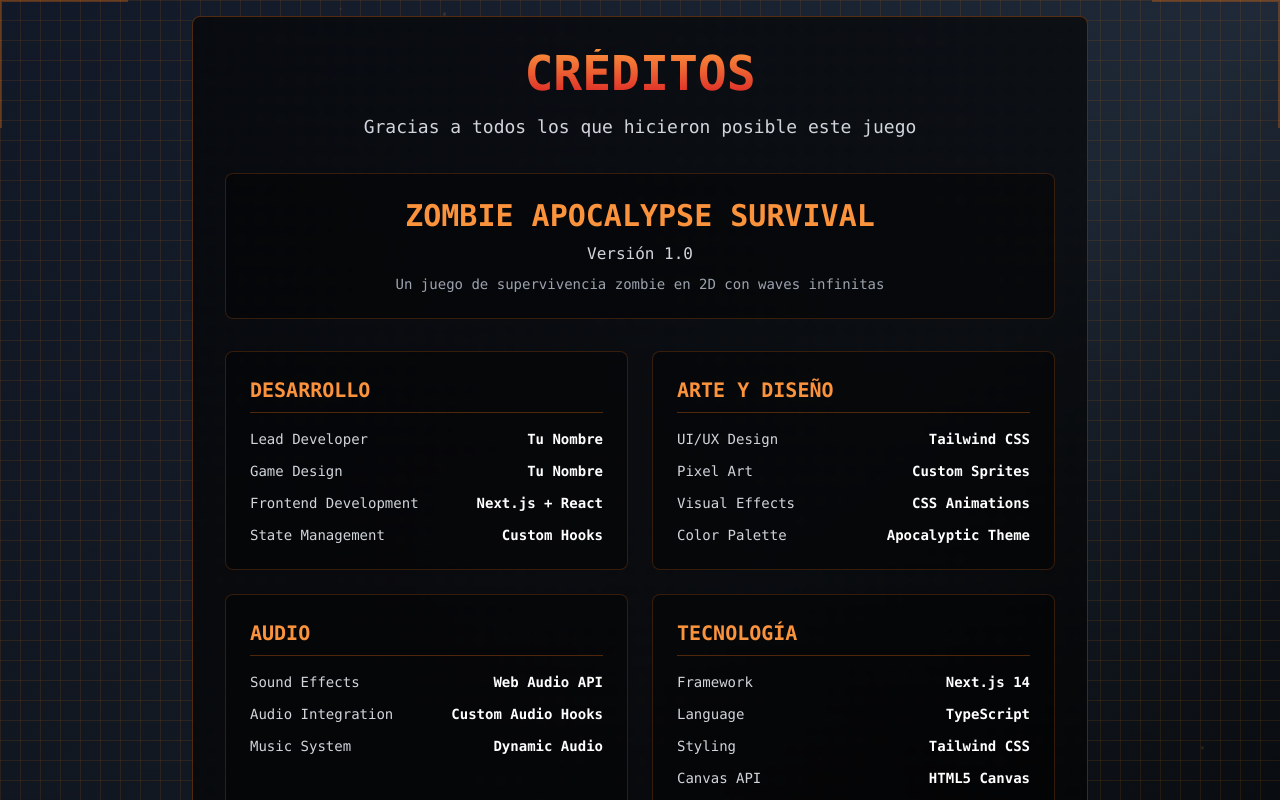
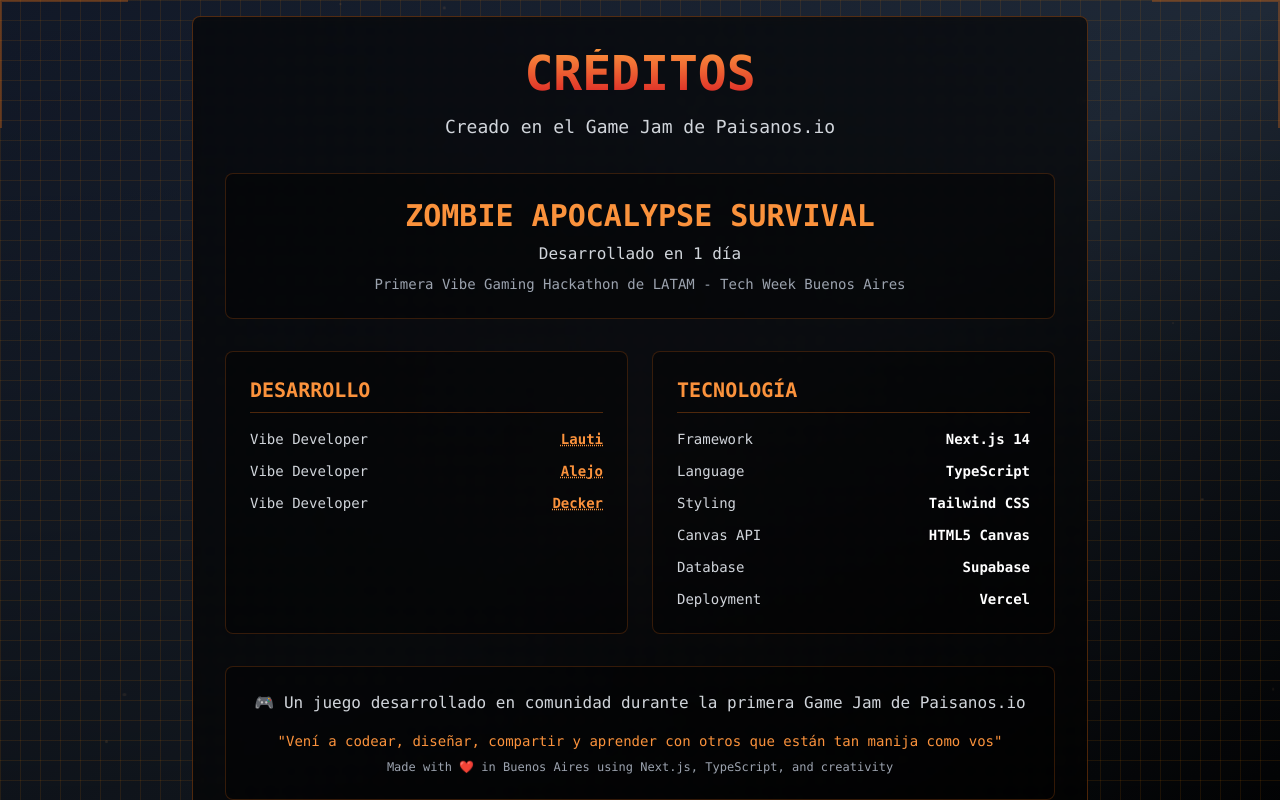
Before and after one commit to decker-dev/wizard-game-react, a Next.js app: page /credits in a window 1280 px wide. Shown: the top 800 px of the page. Built offline with nearby package versions, Linux system fonts and the light colour scheme.

Commit message:
refactor: Update CreditsPage to reflect new contributors and enhance presentation. Replace placeholder names with actual developers, add links to their profiles, and revise footer messages for clarity and community focus.

```diff
--- a/app/credits/page.tsx
+++ b/app/credits/page.tsx
@@ -9,27 +9,9 @@ export default function CreditsPage() {
     {
       category: "DESARROLLO",
       items: [
-        { role: "Lead Developer", name: "Tu Nombre" },
-        { role: "Game Design", name: "Tu Nombre" },
-        { role: "Frontend Development", name: "Next.js + React" },
-        { role: "State Management", name: "Custom Hooks" }
-      ]
-    },
-    {
-      category: "ARTE Y DISEÑO",
-      items: [
-        { role: "UI/UX Design", name: "Tailwind CSS" },
-        { role: "Pixel Art", name: "Custom Sprites" },
-        { role: "Visual Effects", name: "CSS Animations" },
-        { role: "Color Palette", name: "Apocalyptic Theme" }
-      ]
-    },
-    {
-      category: "AUDIO",
-      items: [
-        { role: "Sound Effects", name: "Web Audio API" },
-        { role: "Audio Integration", name: "Custom Audio Hooks" },
-        { role: "Music System", name: "Dynamic Audio" }
+        { role: "Vibe Developer", name: "Lauti", link: "https://x.com/lautidev_" },
+        { role: "Vibe Developer", name: "Alejo", link: "https://x.com/alejorrojass" },
+        { role: "Vibe Developer", name: "Decker", link: "https://x.com/0xDecker" },
       ]
     },
     {
@@ -43,15 +25,6 @@ export default function CreditsPage() {
         { role: "Deployment", name: "Vercel" }
       ]
     },
-    {
-      category: "AGRADECIMIENTOS ESPECIALES",
-      items: [
-        { role: "Inspiración", name: "Juegos clásicos de zombies" },
-        { role: "Community", name: "React & Next.js Community" },
-        { role: "Testing", name: "Beta Testers" },
-        { role: "Feedback", name: "Game Jam Participants" }
-      ]
-    }
   ]
 
   return (
@@ -76,7 +49,7 @@ export default function CreditsPage() {
               CRÉDITOS
             </h1>
             <p className="text-gray-300 font-mono text-lg">
-              Gracias a todos los que hicieron posible este juego
+              Creado en el Game Jam de Paisanos.io
             </p>
           </div>
 
@@ -85,14 +58,14 @@ export default function CreditsPage() {
             <h2 className="text-3xl font-bold text-orange-400 font-mono mb-2">
               ZOMBIE APOCALYPSE SURVIVAL
             </h2>
-            <p className="text-gray-300 font-mono mb-2">Versión 1.0</p>
+            <p className="text-gray-300 font-mono mb-2">Desarrollado en 1 día</p>
             <p className="text-gray-400 font-mono text-sm">
-              Un juego de supervivencia zombie en 2D con waves infinitas
+              Primera Vibe Gaming Hackathon de LATAM - Tech Week Buenos Aires
             </p>
           </div>
 
           {/* Credits Sections */}
-          <div className="grid gap-6 md:grid-cols-2">
+          <div className="grid gap-6 md:grid-cols-2 lg:grid-cols-2">
             {credits.map((section, sectionIndex) => (
               <div
                 key={section.category}
@@ -108,9 +81,20 @@ export default function CreditsPage() {
                       <span className="text-gray-300 font-mono text-sm">
                         {item.role}
                       </span>
-                      <span className="text-white font-mono font-bold text-sm">
-                        {item.name}
-                      </span>
+                      {item.link ? (
+                        <a
+                          href={item.link}
+                          target="_blank"
+                          rel="noopener noreferrer"
+                          className="text-orange-400 hover:text-orange-300 font-mono font-bold text-sm underline decoration-dotted transition-colors"
+                        >
+                          {item.name}
+                        </a>
+                      ) : (
+                        <span className="text-white font-mono font-bold text-sm">
+                          {item.name}
+                        </span>
+                      )}
                     </div>
                   ))}
                 </div>
@@ -121,10 +105,13 @@ export default function CreditsPage() {
           {/* Footer Message */}
           <div className="text-center mt-8 bg-black/40 border border-orange-500/20 rounded-lg p-6">
             <p className="text-gray-300 font-mono mb-4">
-              ¡Gracias por jugar! Este juego fue desarrollado con pasión durante el Game Jam.
+              🎮 Un juego desarrollado en comunidad durante la primera Game Jam de Paisanos.io
             </p>
-            <p className="text-orange-400 font-mono text-sm">
-              Made with ❤️ using Next.js, TypeScript, and creativity
+            <p className="text-orange-400 font-mono text-sm mb-2">
+              "Vení a codear, diseñar, compartir y aprender con otros que están tan manija como vos"
+            </p>
+            <p className="text-gray-400 font-mono text-xs">
+              Made with ❤️ in Buenos Aires using Next.js, TypeScript, and creativity
             </p>
           </div>
 
```
